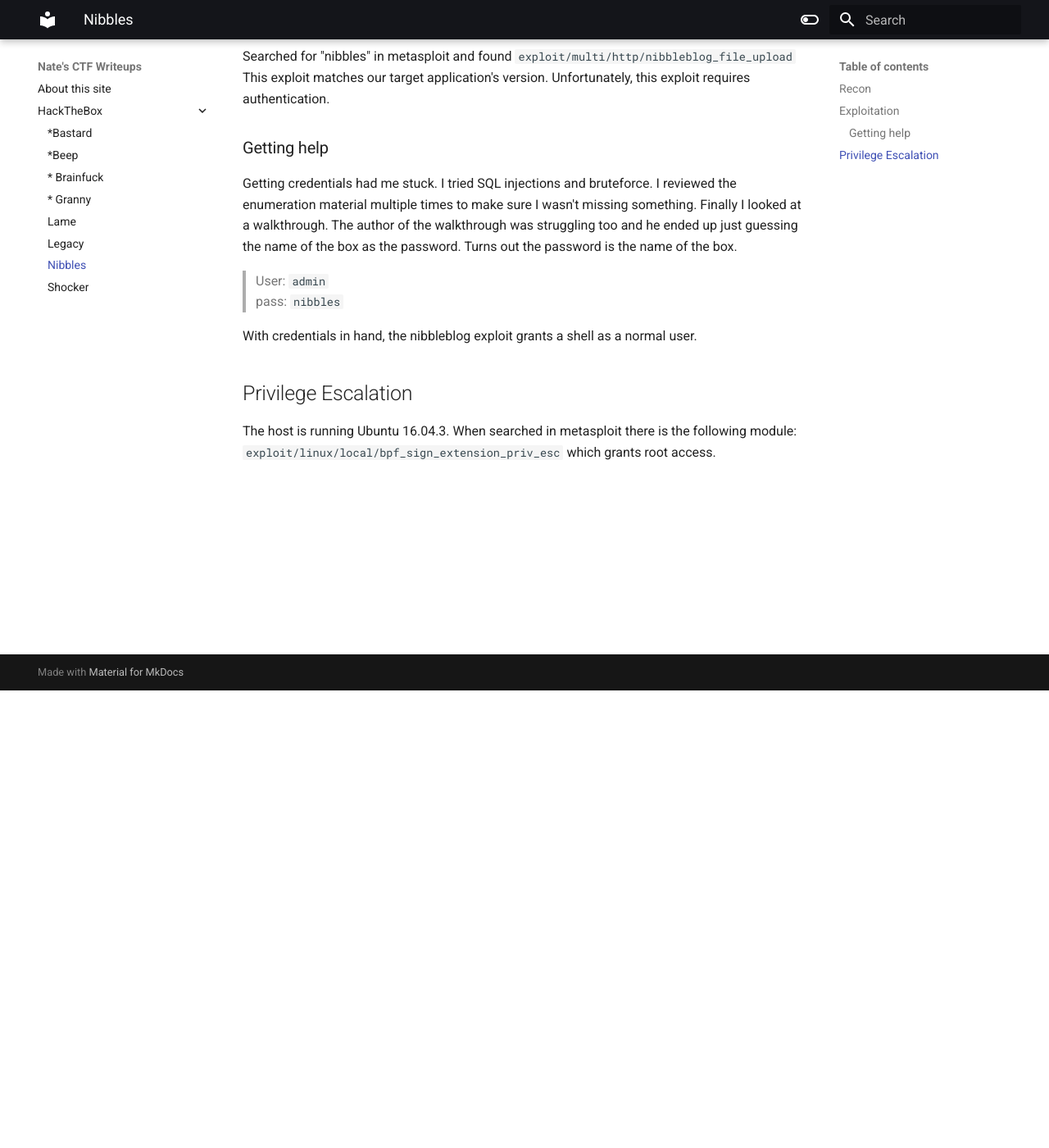
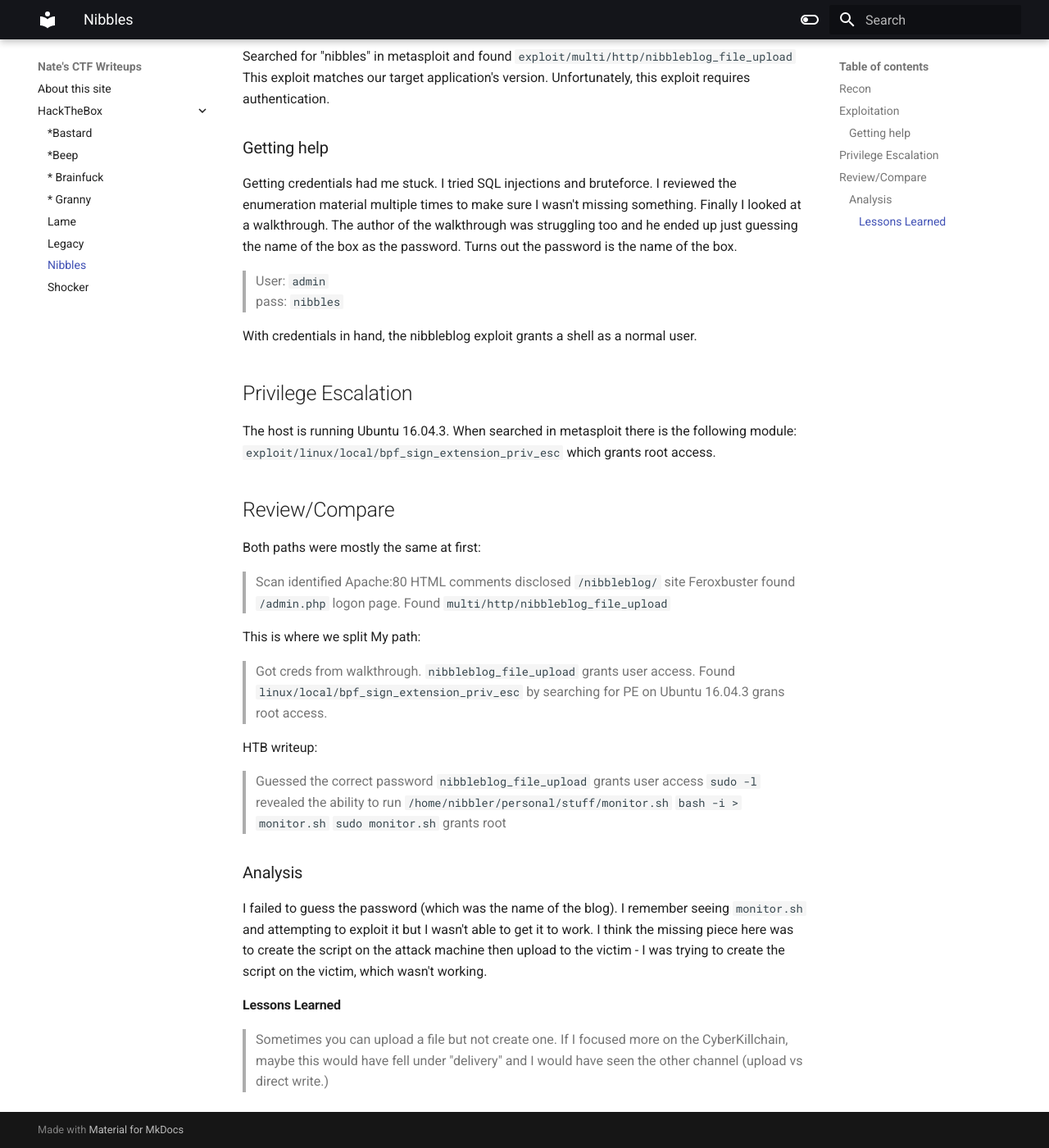
Before and after one commit to nlw93/ctfs, an MkDocs documentation site: the page built from docs/HackTheBox/nibbles.md, in a window 1280 px wide and 1400 px high, scrolled down 558 px. Shown: the whole window at 82% size. Built offline with MkDocs 1.6.1 and Material for MkDocs 9.7.7, drawn with Linux system fonts in a browser that asks for light colours.

Commit message:
Lessons learned for nibbles

```diff
--- a/docs/HackTheBox/nibbles.md
+++ b/docs/HackTheBox/nibbles.md
@@ -28,3 +28,38 @@ With credentials in hand, the nibbleblog exploit grants a shell as a normal user
 ## Privilege Escalation
 
 The host is running Ubuntu 16.04.3. When searched in metasploit there is the following module: `exploit/linux/local/bpf_sign_extension_priv_esc` which grants root access.
+
+
+## Review/Compare
+
+Both paths were mostly the same at first:
+
+> Scan identified Apache:80
+> HTML comments disclosed `/nibbleblog/` site
+> Feroxbuster found `/admin.php` logon page.
+> Found `multi/http/nibbleblog_file_upload`
+
+This is where we split
+My path:
+
+> Got creds from walkthrough.
+> `nibbleblog_file_upload` grants user access.
+>  Found `linux/local/bpf_sign_extension_priv_esc`  by searching for PE on Ubuntu 16.04.3
+>  grans root access.
+
+HTB writeup:
+
+> Guessed the correct password
+> `nibbleblog_file_upload` grants user access
+> `sudo -l` revealed the ability to run `/home/nibbler/personal/stuff/monitor.sh`
+> `bash -i > monitor.sh`
+> `sudo monitor.sh`
+> grants root
+
+
+### Analysis
+I failed to guess the password (which was the name of the blog). I remember seeing `monitor.sh` and attempting to exploit it but I wasn't able to get it to work. I think the missing piece here was to create the script on the attack machine then upload to the victim - I was trying to create the script on the victim, which wasn't working.
+
+#### Lessons Learned
+> Sometimes you can upload a file but not create one.
+> If I focused more on the CyberKillchain, maybe this would have fell under "delivery" and I would have seen the other channel (upload vs direct write.)
```
Also changed, not shown: 1 other file.
